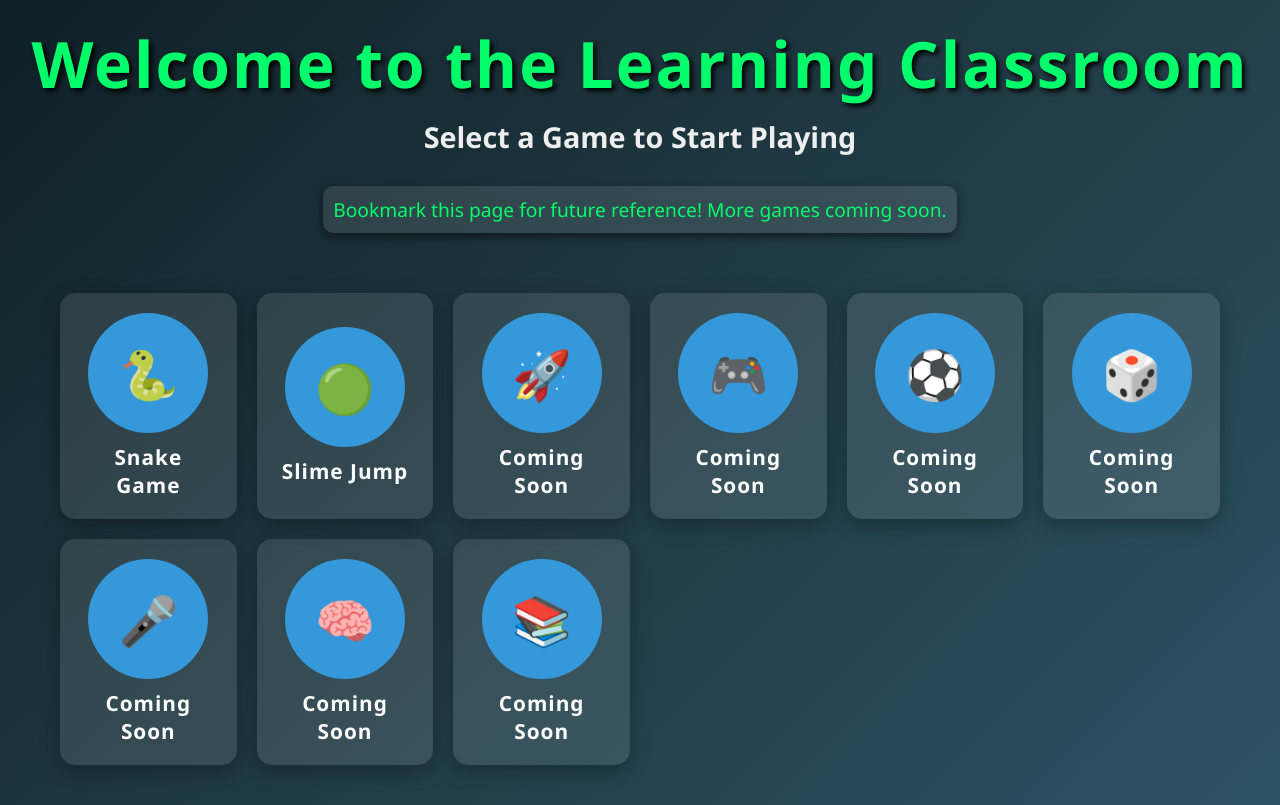
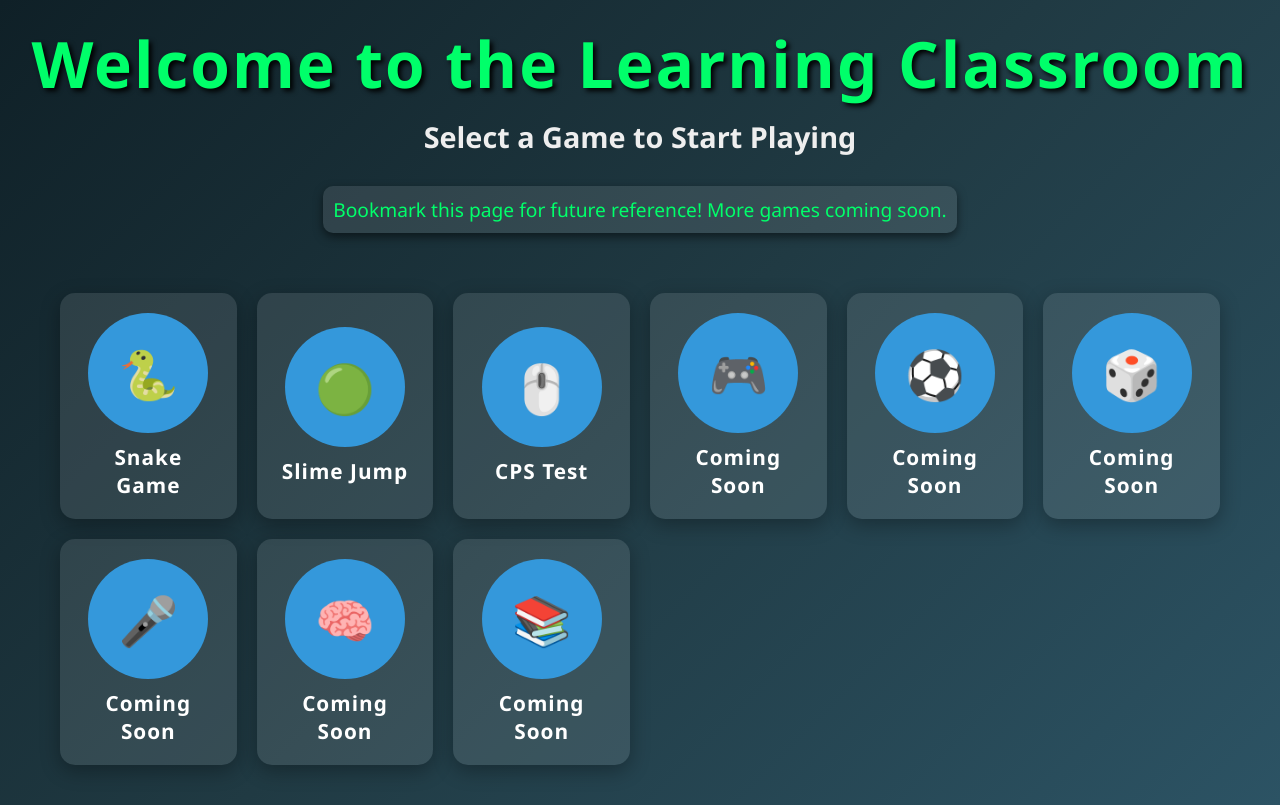
Before and after one commit to learningclassroom/learningclassroom.github.io, a plain HTML site: page index.html in a window 1280 px wide. Drawn offline with Linux system fonts and the light colour scheme.

Commit message:
Update index.html

```diff
--- a/index.html
+++ b/index.html
@@ -186,9 +186,9 @@
             <div class="square">🟢</div>
             <div class="name">Slime Jump</div>
         </div>
-        <div class="item">
-            <div class="square">🚀</div>
-            <div class="name">Coming Soon</div>
+        <div class="item" onclick="window.location.href='cpstest.html'">
+            <div class="square">🖱️</div>
+            <div class="name">CPS Test</div>
         </div>
         <div class="item">
             <div class="square">🎮</div>
```
